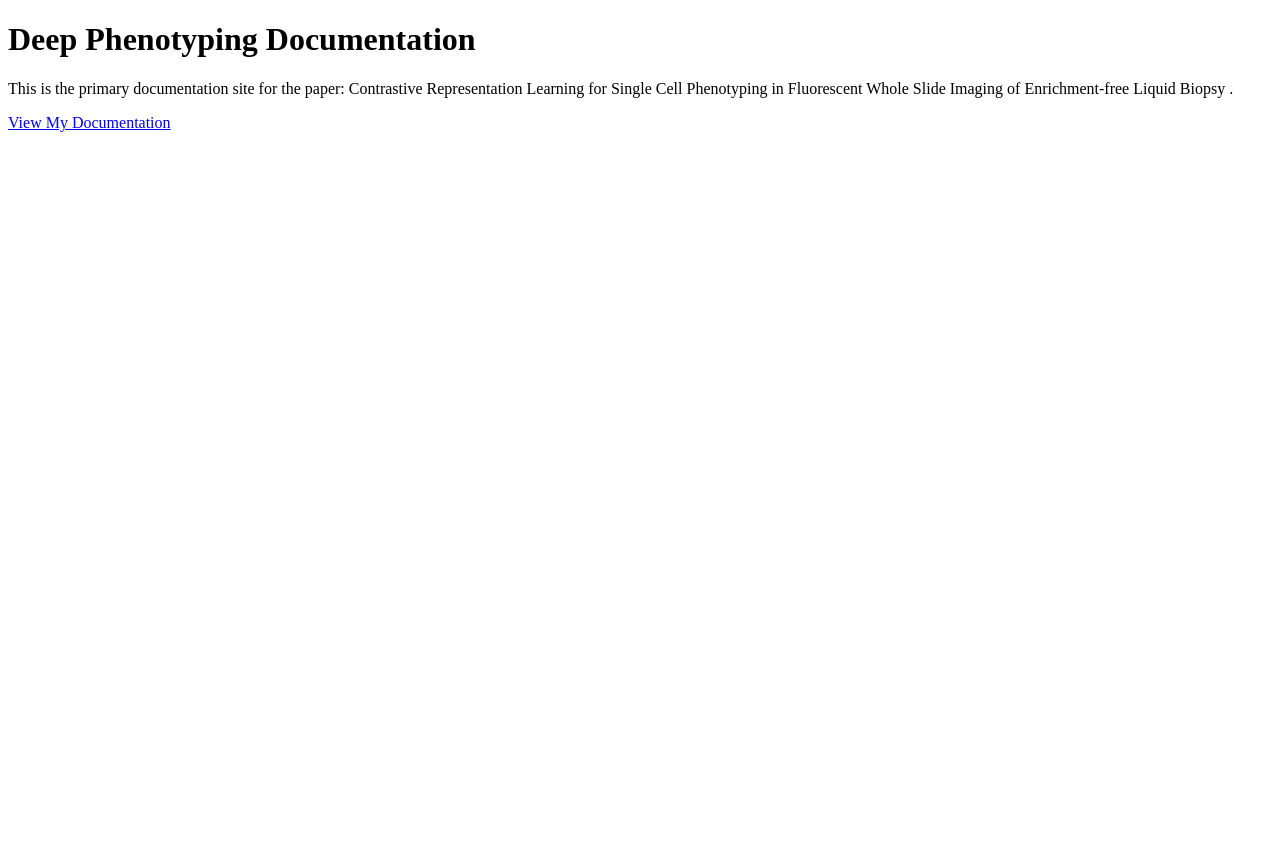
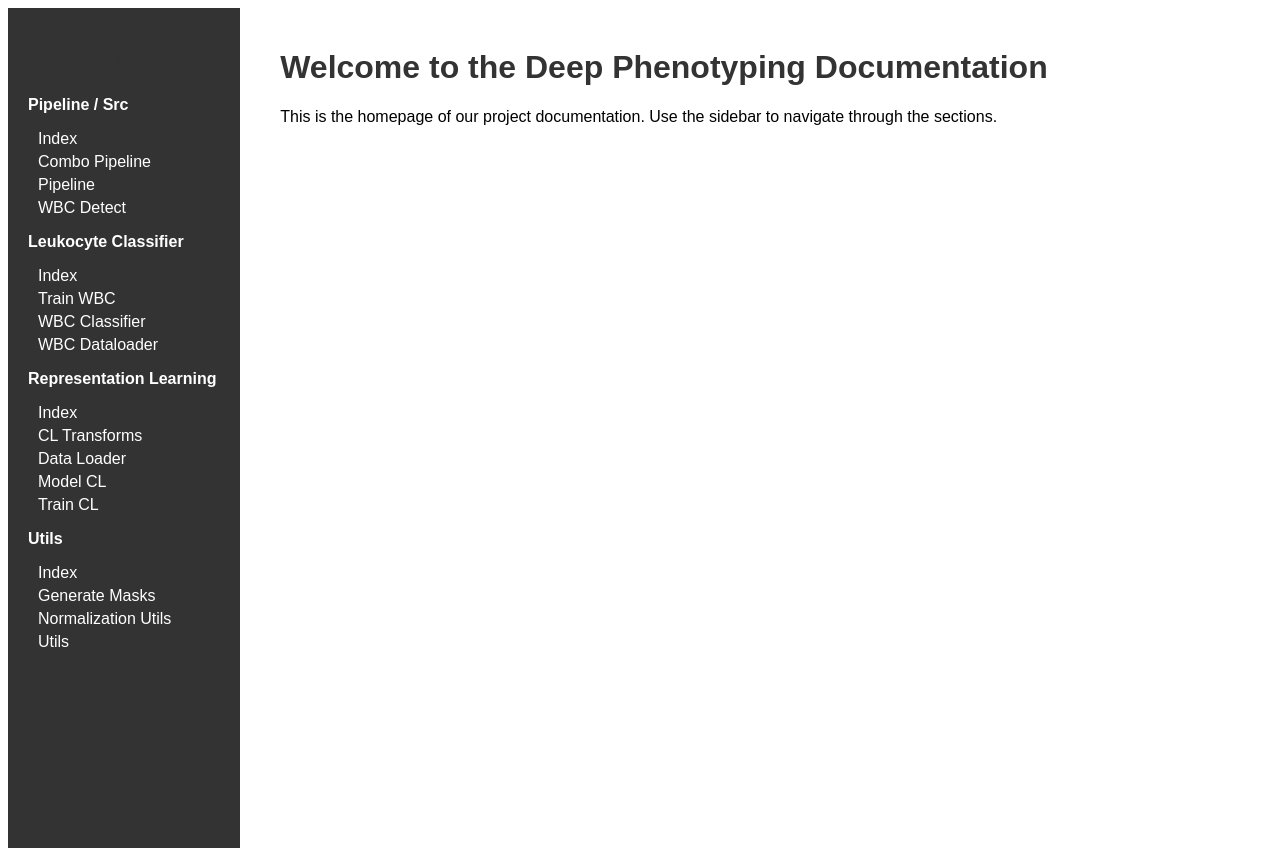
Before and after one commit to CSI-Cancer/deep_phenotyping, a plain HTML site: page docs/index.html in a window 1280 px wide. Before the commit the page ends 800 px from the top, so only its background shows below. Drawn offline with Linux system fonts and the light colour scheme.

Commit message:
Update Docs Website

```diff
--- a/docs/index.html
+++ b/docs/index.html
@@ -2,12 +2,90 @@
 <html lang="en">
 <head>
     <meta charset="UTF-8">
-    <meta name="viewport" content="width=device-width, initial-scale=1.0">
     <title>Deep Phenotyping Documentation</title>
+    <style>
+        body {
+            display: flex;
+            font-family: Arial, sans-serif;
+        }
+        #sidebar {
+            width: 250px;
+            background: #333;
+            color: #fff;
+            height: 100vh;
+            padding: 20px;
+            overflow-y: auto;
+        }
+        #content {
+            margin-left: 20px;
+            padding: 20px;
+            width: 100%;
+        }
+        a {
+            color: #fff;
+            text-decoration: none;
+        }
+        a:hover {
+            text-decoration: underline;
+        }
+        h1, h2, h3 {
+            color: #333;
+        }
+        .subdir-title {
+            font-weight: bold;
+            margin: 10px 0;
+        }
+        ul {
+            list-style-type: none;
+            padding-left: 10px;
+        }
+        li {
+            margin: 5px 0;
+        }
+    </style>
 </head>
 <body>
-    <h1>Deep Phenotyping Documentation</h1>
-    <p>This is the primary documentation site for the paper: Contrastive Representation Learning for Single Cell Phenotyping in Fluorescent Whole Slide Imaging of Enrichment-free Liquid Biopsy .</p>
-    <a href="docs/myfile.html">View My Documentation</a>
+    <div id="sidebar">
+        <h2>Navigation</h2>
+
+        <div class="subdir-title">Pipeline / Src</div>
+        <ul>
+            <li><a href="./pipeline/src/index.html">Index</a></li>
+            <li><a href="./pipeline/src/combo_pipeline.html">Combo Pipeline</a></li>
+            <li><a href="./pipeline/src/pipeline.html">Pipeline</a></li>
+            <li><a href="./pipeline/src/wbc_detect.html">WBC Detect</a></li>
+        </ul>
+
+        <div class="subdir-title">Leukocyte Classifier</div>
+        <ul>
+            <li><a href="./src/leukocyte_classifier/index.html">Index</a></li>
+            <li><a href="./src/leukocyte_classifier/train_wbc.html">Train WBC</a></li>
+            <li><a href="./src/leukocyte_classifier/wbc_classifier.html">WBC Classifier</a></li>
+            <li><a href="./src/leukocyte_classifier/wbc_dataloader.html">WBC Dataloader</a></li>
+        </ul>
+
+        <div class="subdir-title">Representation Learning</div>
+        <ul>
+            <li><a href="./src/representation_learning/index.html">Index</a></li>
+            <li><a href="./src/representation_learning/cl_transforms.html">CL Transforms</a></li>
+            <li><a href="./src/representation_learning/data_loader.html">Data Loader</a></li>
+            <li><a href="./src/representation_learning/model_cl.html">Model CL</a></li>
+            <li><a href="./src/representation_learning/train_cl.html">Train CL</a></li>
+        </ul>
+
+        <div class="subdir-title">Utils</div>
+        <ul>
+            <li><a href="./src/utils/index.html">Index</a></li>
+            <li><a href="./src/utils/generate_masks.html">Generate Masks</a></li>
+            <li><a href="./src/utils/normalization_utils.html">Normalization Utils</a></li>
+            <li><a href="./src/utils/utils.html">Utils</a></li>
+        </ul>
+
+    </div>
+
+    <div id="content">
+        <h1>Welcome to the Deep Phenotyping Documentation</h1>
+        <p>This is the homepage of our project documentation. Use the sidebar to navigate through the sections.</p>
+    </div>
 </body>
 </html>
```
